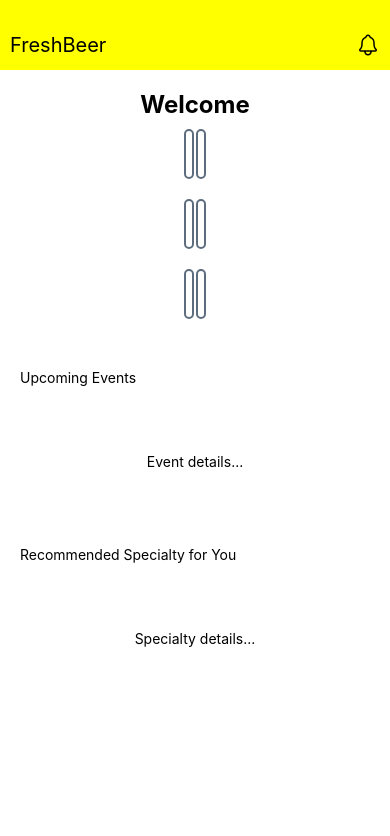
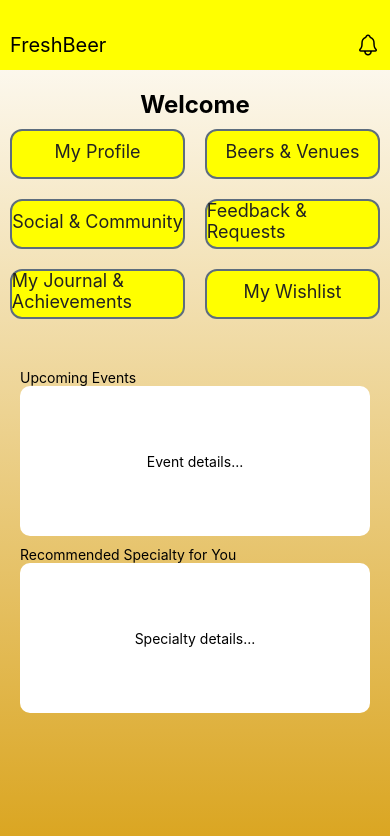
Before and after one commit to btyq/FreshBeerNearMe, a React Native app: screen /Dashboard in a window 390 px wide. Shown: the top 836 px of the page. Built offline with nearby package versions, Linux system fonts and the light colour scheme.

Commit message:
changed colors and added words to buttons

```diff
--- a/components/Button.js
+++ b/components/Button.js
@@ -3,10 +3,10 @@ import { Text, StyleSheet, TouchableOpacity } from "react-native";
 import COLORS from "../constants/colors";
 
 const Button = (props) => {
-    const filledBgColor = props.color || COLORS.primary;
+    const filledBgColor = props.color || COLORS.yellow;
     const outlinedColor = COLORS.white;
     const bgColor = props.filled ? filledBgColor : outlinedColor;
-    const textColor = props.filled ? COLORS.white : COLORS.primary;
+    const textColor = props.filled ? COLORS.black : COLORS.primary;
 
   return (
     <TouchableOpacity
--- a/constants/colors.js
+++ b/constants/colors.js
@@ -4,7 +4,7 @@ const COLORS = {
     primary: "#5D6D7E",
     secondary: "#FDFEFE",
     grey: "#CCCCCC",
-    yellow: "#ffff99"
+    yellow: "#DAA520"
 }
 
 export default COLORS;
--- a/screens/Dashboard.js
+++ b/screens/Dashboard.js
@@ -10,7 +10,7 @@ import Button from "../components/Button";
 const Dashboard = ({ navigation }) => {
 
   return (
-    <LinearGradient style={{ flex: 1 }} colors={['#ffffff', '#ffffff']}>
+    <LinearGradient style={{ flex: 1 }} colors={[COLORS.white, COLORS.yellow]}>
       <View style={{ flexDirection: 'row', justifyContent: 'space-between', alignItems: 'center', padding: 10,paddingTop: 30, backgroundColor: 'yellow', height: 70 }}>
         <Text style={{ fontSize: 20 }}>FreshBeer</Text>
         <Ionicons name="notifications-outline" size={24} color="black" />
@@ -21,12 +21,36 @@ const Dashboard = ({ navigation }) => {
           <View style={{ justifyContent: 'center', alignItems: 'center', marginTop: 20 }}>
             <Text style={{ fontSize: 24, fontWeight: 'bold' }}>Welcome</Text>
             <View style={styles.grid}>
-              <Button style={styles.gridItem}>Button 1</Button>
-              <Button style={styles.gridItem}>Button 2</Button>
-              <Button style={styles.gridItem}>Button 3</Button>
-              <Button style={styles.gridItem}>Button 4</Button>
-              <Button style={styles.gridItem}>Button 5</Button>
-              <Button style={styles.gridItem}>Button 6</Button>
+              <Button
+                title="My Profile"
+                color="yellow"
+                filled
+                style={styles.gridItem}></Button>
+              <Button
+                title="Beers & Venues"
+                color="yellow"
+                filled
+                style={styles.gridItem}></Button>
+              <Button
+                title="Social & Community"
+                color="yellow"
+                filled
+                style={styles.gridItem}></Button>
+              <Button
+                title="Feedback & Requests"
+                color="yellow"
+                filled
+                style={styles.gridItem}></Button>
+              <Button
+                title="My Journal & Achievements"
+                color="yellow"
+                filled
+                style={styles.gridItem}></Button>
+              <Button
+                title="My Wishlist"
+                color="yellow"
+                filled
+                style={styles.gridItem}></Button>
             </View>
           </View>
 
```
